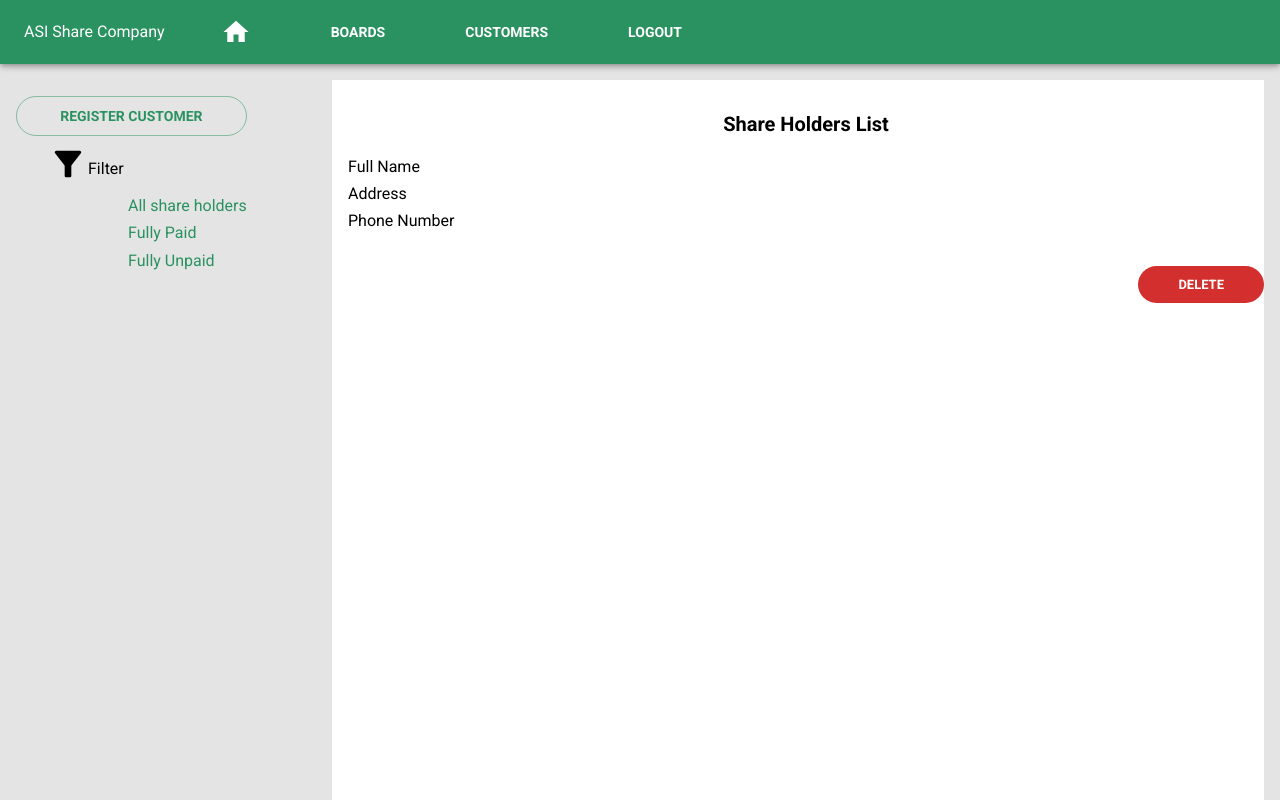
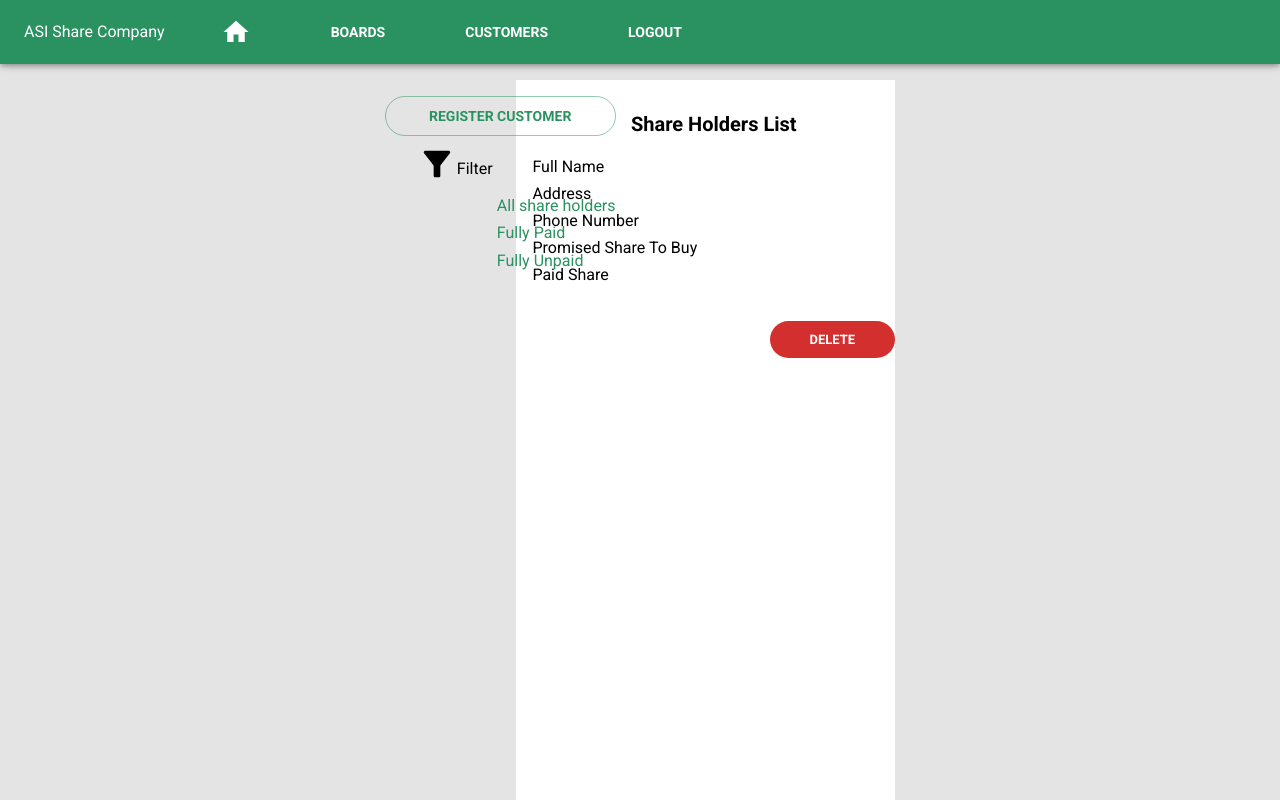
Before and after one commit to kassOmega/asi-share-company, a React (Create React App) app: page /customers/1 in a window 1280 px wide. Built offline with nearby package versions, Linux system fonts and the light colour scheme; no server answers; sample sign-in values are in the browser's storage.

Commit message:
feat: list updated

```diff
--- a/src/pages/customers/customer-detail.tsx
+++ b/src/pages/customers/customer-detail.tsx
@@ -22,7 +22,12 @@ export const CustomerDetail = () => {
     });
   }
   return (
-    <Stack padding={2} spacing={2}>
+    <Stack
+      padding={2}
+      spacing={2}
+      alignItems={"center"}
+      justifyContent={"center"}
+    >
       <CustomerListLayout header="Share Holders List">
         <Stack spacing={4}>
           <Grid container>
@@ -46,6 +51,18 @@ export const CustomerDetail = () => {
             <Grid item xs={6} md={6}>
               <Typography>{user?.data.phoneNumber}</Typography>
             </Grid>
+            <Grid item xs={6} md={6}>
+              <Typography>Promised Share To Buy</Typography>
+            </Grid>
+            <Grid item xs={6} md={6}>
+              <Typography>{user?.data.totalSharePromised}</Typography>
+            </Grid>
+            <Grid item xs={6} md={6}>
+              <Typography>Paid Share</Typography>
+            </Grid>
+            <Grid item xs={6} md={6}>
+              <Typography>{user?.data.totalSharePaid}</Typography>
+            </Grid>
           </Grid>
 
           {useRole?.role === "admin" && (
```
